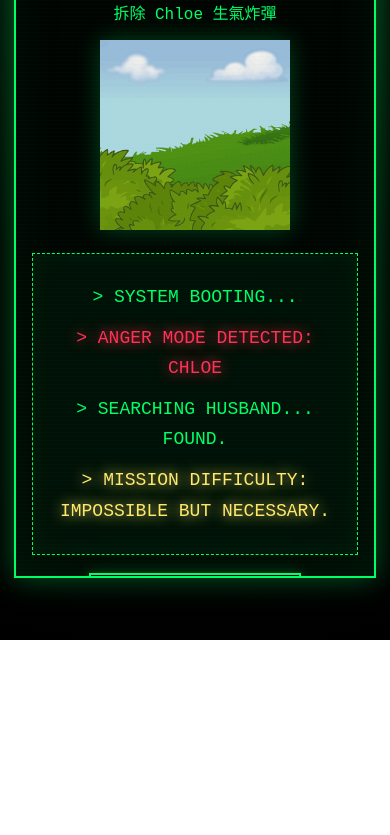
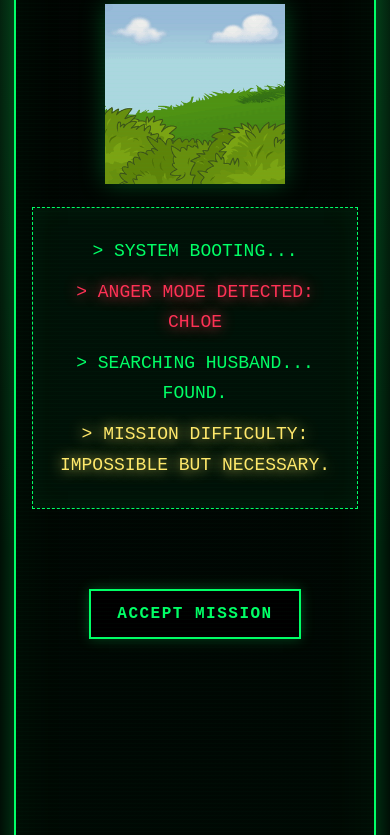
Before and after one commit to chloetsao/project-e7x91019, a plain HTML site: page index.html in a window 390 px wide. Shown: the part 204-1039 px from the top of the page. Before the commit the page ends 844 px from the top, so only its background shows below. Drawn offline with Linux system fonts and the light colour scheme.

Commit message:
Update style.css

```diff
--- a/style.css
+++ b/style.css
@@ -8,3 +8,59 @@
 
 .ending-content{padding-bottom:28px}.ending-mode .screen{overflow:auto}.achievement{max-width:560px;margin:18px auto;padding:18px 20px;border:2px solid rgba(255,255,255,.85);border-radius:22px;background:rgba(255,255,255,.42);box-shadow:0 0 28px rgba(255,255,255,.65);transform:scale(1);opacity:1;transition:.35s}.achievement.hidden{opacity:0;transform:scale(.86);height:0;margin:0 auto;padding:0;overflow:hidden;border-width:0}.badge-title{font-size:24px;font-weight:bold}.badge-main{font-size:42px;font-weight:bold;margin:8px 0;text-shadow:0 0 12px rgba(255,255,255,.8)}.badge-sub{font-size:26px;font-weight:bold}.replay-btn{margin-top:8px}.ending-mode .letter{white-space:pre-line;text-align:left;font-size:21px;line-height:1.55}.ending-mode .progress{margin-top:10px;margin-bottom:14px}
 @media(max-width:650px){.ending-mode .letter{font-size:17px;line-height:1.45;padding:16px}.badge-title{font-size:18px}.badge-main{font-size:30px}.badge-sub{font-size:20px}.ending-content .dog.big{max-width:120px}.ending-content .title{font-size:30px}}
+/* ===== Mobile Fix ===== */
+
+body{
+    overflow-y:auto !important;
+    align-items:flex-start !important;
+    padding-bottom:120px !important;
+}
+
+.terminal{
+    height:auto !important;
+    min-height:96vh !important;
+    overflow:visible !important;
+}
+
+.screen{
+    height:auto !important;
+    min-height:96vh !important;
+    overflow:visible !important;
+    padding-bottom:180px !important;
+}
+
+@media (max-width:650px){
+
+    body{
+        overflow-y:auto !important;
+        padding-bottom:180px !important;
+    }
+
+    .terminal{
+        width:100% !important;
+        min-height:100vh !important;
+        height:auto !important;
+    }
+
+    .screen{
+        overflow:visible !important;
+        padding-bottom:220px !important;
+    }
+
+    .btn{
+        margin-bottom:100px !important;
+    }
+
+    .title{
+        font-size:36px !important;
+        letter-spacing:4px !important;
+    }
+
+    .dog.big{
+        max-width:180px !important;
+    }
+
+    .box{
+        margin-bottom:80px !important;
+    }
+}
```
